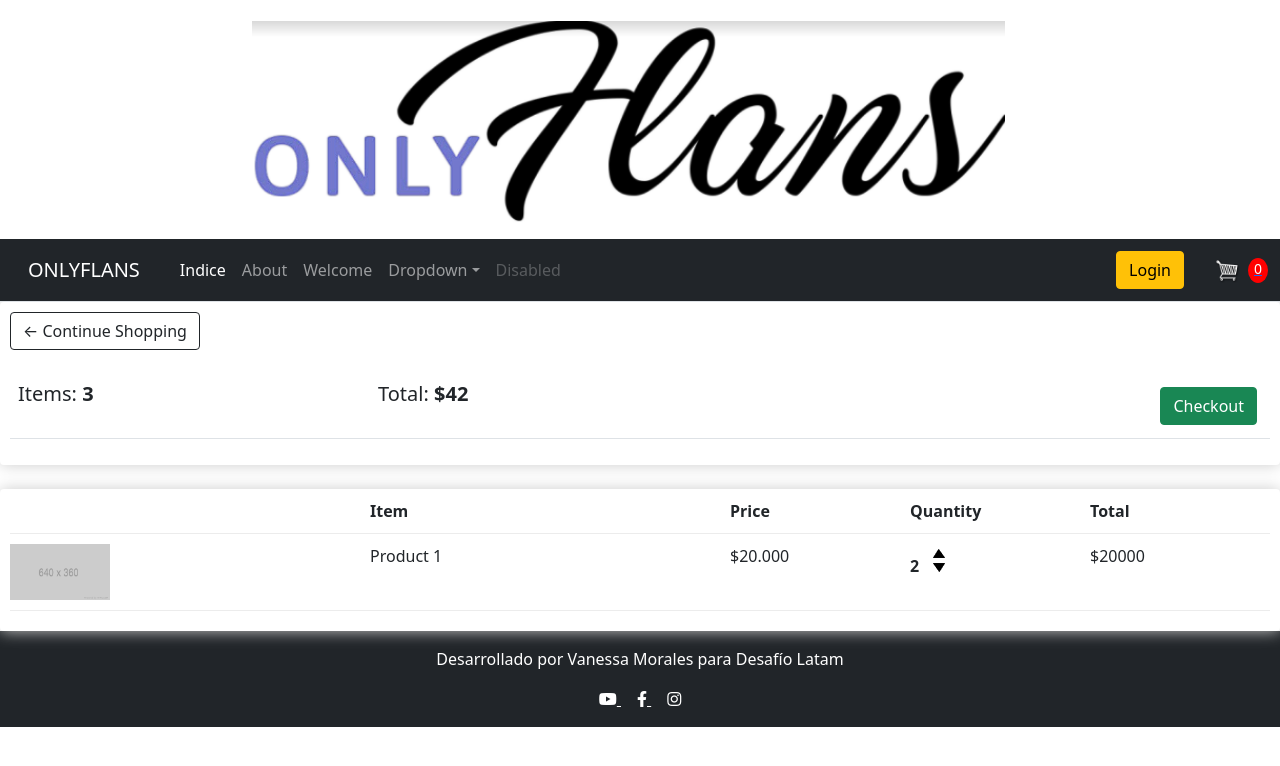
After one commit to vanemn/web_site_only_flans, a Django app: page /cart/ in a window 1280 px wide. The commit adds this page. Shown: the top 766 px of the page. Run offline with Django 3.2, Linux system fonts and the light colour scheme; lists and menus that the app fills with data are empty.

Commit message:
incorporacion de carrito y estilos

```diff
--- a/onlyflans/onlyflans/urls.py
+++ b/onlyflans/onlyflans/urls.py
@@ -15,12 +15,13 @@ Including another URLconf
 """
 from django.contrib import admin
 from django.urls import path
-from web.views import index, about,welcome
+from web.views import index, about,welcome,cart
+
 
 urlpatterns = [
     path('admin/', admin.site.urls),
     path('', index, name='index'),  # Ruta para el índice
     path('about/', about, name='about'),  # Ruta para acerca
     path('welcome/', welcome, name='welcome'),  # Ruta para bienvenido cliente
-
+    path('cart/', cart, name='cart'),
 ]
--- a/onlyflans/static/css/estilos.css
+++ b/onlyflans/static/css/estilos.css
@@ -19,7 +19,82 @@ background-color: rgb(120, 210, 220);}
     padding-bottom: 0;
 }
 
+/*al carrito */
+#cart-icon{
+	width:25px;
+	display: inline-block;
+	margin-left: 15px;
+}
+/*al carrito */
+#cart-total{
+	display: block;
+	text-align: center;
+	color:#fff;
+	background-color: red;
+	width: 20px;
+	height: 25px;
+	border-radius: 50%;
+	font-size: 14px;
+}
+
+
 .footer{
     padding: 0;
     border: none;
 }
+
+/*a las cart  */
+.box-element{
+	box-shadow:hsl(0, 0%, 80%) 0 0 16px;
+	background-color: #fff;
+	border-radius: 4px;
+	padding: 10px;
+}
+
+/*a las cart/imagenes -index */
+.thumbnail{
+	width: 100%;
+	height: 200px;
+	-webkit-box-shadow: -1px -3px 5px -2px rgba(214,214,214,1);
+    -moz-box-shadow: -1px -3px 5px -2px rgba(214,214,214,1);
+    box-shadow: -1px -3px 5px -2px rgba(214,214,214,1);
+}
+
+/*a las cart/descripcion de producto-index */
+.product{
+	border-radius: 0 0 4px 4px;
+}
+
+/*a los elementos de cart-row -cart */
+.cart-row{
+	display: flex;
+    align-items: flex-stretch;
+    padding-bottom: 10px;
+    margin-bottom: 10px;
+    border-bottom: 1px solid #ececec;
+
+}
+/*a los elementos de cart-row -cart */
+.row-image{
+	width: 100px;
+}
+/*a los elementos de cart-row -cart */
+.quantity{
+	display: inline-block;
+	font-weight: 700;
+	padding-right:10px;
+
+
+}
+/*a los elementos de cart-row -cart */
+.chg-quantity{
+	width: 12px;
+	cursor: pointer;
+	display: block;
+	margin-top: 5px;
+	transition:.1s;
+}
+/*a los elementos de cart-row -cart */
+.chg-quantity:hover{
+	opacity: .6;
+}
--- /dev/null
+++ b/onlyflans/web/templates/cart.html
@@ -0,0 +1,55 @@
+{% extends "layout.html" %}
+{% load static %}
+{% block title %}About{% endblock %}
+{% block content %}
+
+<div class="row">
+    <div class="col-lg-12">
+        <div class="box-element">
+
+            <a  class="btn btn-outline-dark" href="{% url 'index' %}">&#x2190; Continue Shopping</a>
+
+            <br>
+            <br>
+            <table class="table">
+                <tr>
+                    <th><h5>Items: <strong>3</strong></h5></th>
+                    <th><h5>Total:<strong> $42</strong></h5></th>
+                    <th>
+                        <a  style="float:right; margin:5px;" class="btn btn-success" href="{% url 'welcome' %}">Checkout</a>
+                    </th>
+                </tr>
+            </table>
+
+        </div>
+
+        <br>
+        <div class="box-element">
+            <div class="cart-row">
+                <div style="flex:2"></div>
+                <div style="flex:2"><strong>Item</strong></div>
+                <div style="flex:1"><strong>Price</strong></div>
+                <div style="flex:1"><strong>Quantity</strong></div>
+                <div style="flex:1"><strong>Total</strong></div>
+            </div>
+
+            <div class="cart-row">
+                <div style="flex:2"><img class="row-image" src="{% static 'img/placeholder.png' %}"></div>
+                <div style="flex:2"><p>Product 1</p></div>
+                <div style="flex:1"><p>$20.000</p></div>
+                <div style="flex:1">
+                    <p class="quantity">2</p>
+                    <div class="quantity">
+                        <img class="chg-quantity" src="{% static  'img/arrow-up.png' %}">
+
+                        <img class="chg-quantity" src="{% static  'img/arrow-down.png' %}">
+                    </div>
+                </div>
+                <div style="flex:1"><p>$20000</p></div>
+            </div>
+
+        </div>
+    </div>
+</div>
+
+{% endblock %}
--- a/onlyflans/web/templates/navbar.html
+++ b/onlyflans/web/templates/navbar.html
@@ -1,16 +1,8 @@
 {% load static %}
-<nav class="navbar navbar-expand-lg navbar-dark bg-dark border-bottom border-body " data-bs-theme="dark">
-    <div class="container-fluid ">
-      <a class="navbar-brand p-3 " href="#"> ONLYFLANS </a>
-      <button
-        class="navbar-toggler"
-        type="button"
-        data-bs-toggle="collapse"
-        data-bs-target="#navbarSupportedContent"
-        aria-controls="navbarSupportedContent"
-        aria-expanded="false"
-        aria-label="Toggle navigation"
-      >
+<nav class="navbar navbar-expand-lg navbar-dark bg-dark border-bottom border-body" data-bs-theme="dark">
+  <div class="container-fluid">
+      <a class="navbar-brand p-3" href="#">ONLYFLANS</a>
+      <button class="navbar-toggler" type="button" data-bs-toggle="collapse" data-bs-target="#navbarSupportedContent" aria-controls="navbarSupportedContent" aria-expanded="false" aria-label="Toggle navigation">
           <span class="navbar-toggler-icon"></span>
       </button>
       <div class="collapse navbar-collapse" id="navbarSupportedContent">
@@ -26,17 +18,11 @@
               </li>
 
               <li class="nav-item dropdown">
-            <a
-              class="nav-link dropdown-toggle"
-              href="#"
-              role="button"
-              data-bs-toggle="dropdown"
-              aria-expanded="false"
-            >
-              Dropdown
-            </a>
+                  <a class="nav-link dropdown-toggle" href="#" role="button" data-bs-toggle="dropdown" aria-expanded="false">Dropdown</a>
                   <ul class="dropdown-menu">
-              <li><a class="dropdown-item" href="#">Action</a></li>
+                    <li class="nav-item">
+                        <a class="dropdown-item"  href="{% url 'cart' %}">cart</a>
+                    </li>
                       <li><a class="dropdown-item" href="#">Another action</a></li>
                       <li><hr class="dropdown-divider" /></li>
                       <li><a class="dropdown-item" href="#">Something else here</a></li>
@@ -46,6 +32,13 @@
                   <a class="nav-link disabled" aria-disabled="true">Disabled</a>
               </li>
           </ul>
+          <div class="d-flex align-items-center ms-auto">
+              <a href="#" class="btn btn-warning me-3">Login</a>
+              <a href="{% url 'cart' %}" class="d-flex align-items-center">
+                  <img id="cart-icon" src="{% static 'img/cart.png' %}" alt="Cart" class="me-2">
+                  <p id="cart-total" class="mb-0">0</p>
+              </a>
+          </div>
       </div>
   </div>
 </nav>
--- a/onlyflans/web/views.py
+++ b/onlyflans/web/views.py
@@ -9,3 +9,6 @@ def about(request):
 
 def welcome(request):
     return render(request, 'welcome.html',{})
+
+def cart(request):
+    return render(request, 'cart.html',{})
```
Also changed, not shown: onlyflans/web/templates/index.html (+38 -26 lines), onlyflans/web/templates/welcome.html (+17 -5 lines), onlyflans/static/img/arrow-down.png (added), onlyflans/static/img/arrow-up.png (added). Lines whose indentation alone changed are shown as unchanged.
